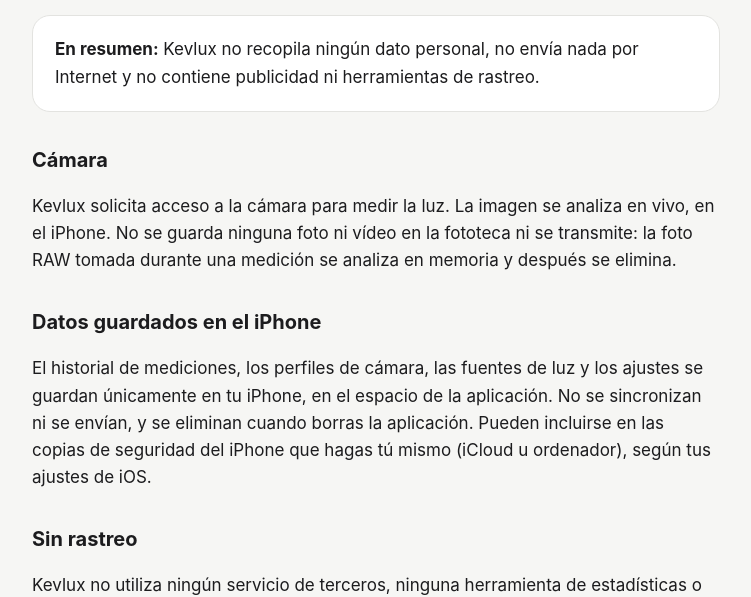
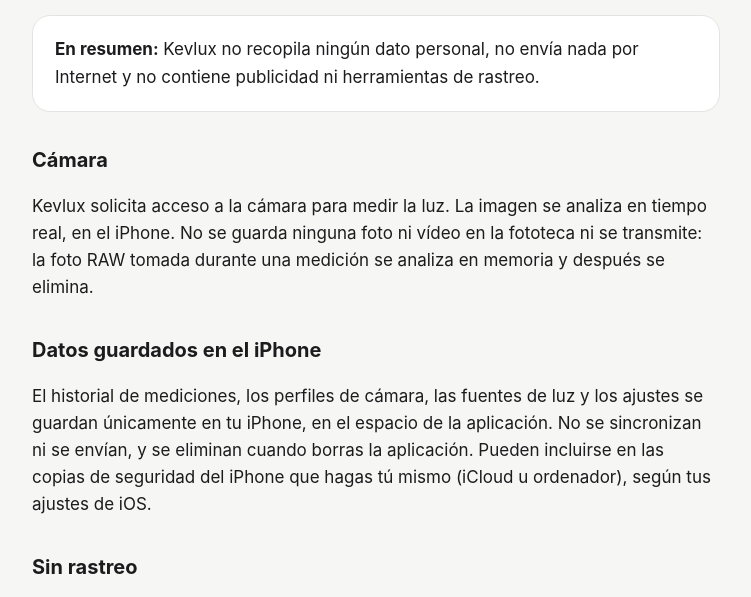
Before and after one commit to louislgtpro/kevlux-site, a plain HTML site: page es/privacidad.html in a window 1280 px wide. Shown: the part 181-778 px from the top of the page, without its empty margins (264-1015 px from the left). Drawn offline with Linux system fonts and the light colour scheme.

Commit message:
Espagnol : « en tiempo real »
Co-Authored-By: Claude Opus 5.5 <noreply@anthropic.com>

```diff
--- a/es/privacidad.html
+++ b/es/privacidad.html
@@ -30,7 +30,7 @@ footer{margin-top:48px;color:var(--muted);font-size:14px;border-top:1px solid va
 <div class="card"><p style="margin:0"><strong>En resumen:</strong> Kevlux no recopila ningún dato personal, no envía nada por Internet y no contiene publicidad ni herramientas de rastreo.</p></div>
 
 <h2>Cámara</h2>
-<p>Kevlux solicita acceso a la cámara para medir la luz. La imagen se analiza en vivo, en el iPhone. No se guarda ninguna foto ni vídeo en la fototeca ni se transmite: la foto RAW tomada durante una medición se analiza en memoria y después se elimina.</p>
+<p>Kevlux solicita acceso a la cámara para medir la luz. La imagen se analiza en tiempo real, en el iPhone. No se guarda ninguna foto ni vídeo en la fototeca ni se transmite: la foto RAW tomada durante una medición se analiza en memoria y después se elimina.</p>
 
 <h2>Datos guardados en el iPhone</h2>
 <p>El historial de mediciones, los perfiles de cámara, las fuentes de luz y los ajustes se guardan únicamente en tu iPhone, en el espacio de la aplicación. No se sincronizan ni se envían, y se eliminan cuando borras la aplicación. Pueden incluirse en las copias de seguridad del iPhone que hagas tú mismo (iCloud u ordenador), según tus ajustes de iOS.</p>
```
